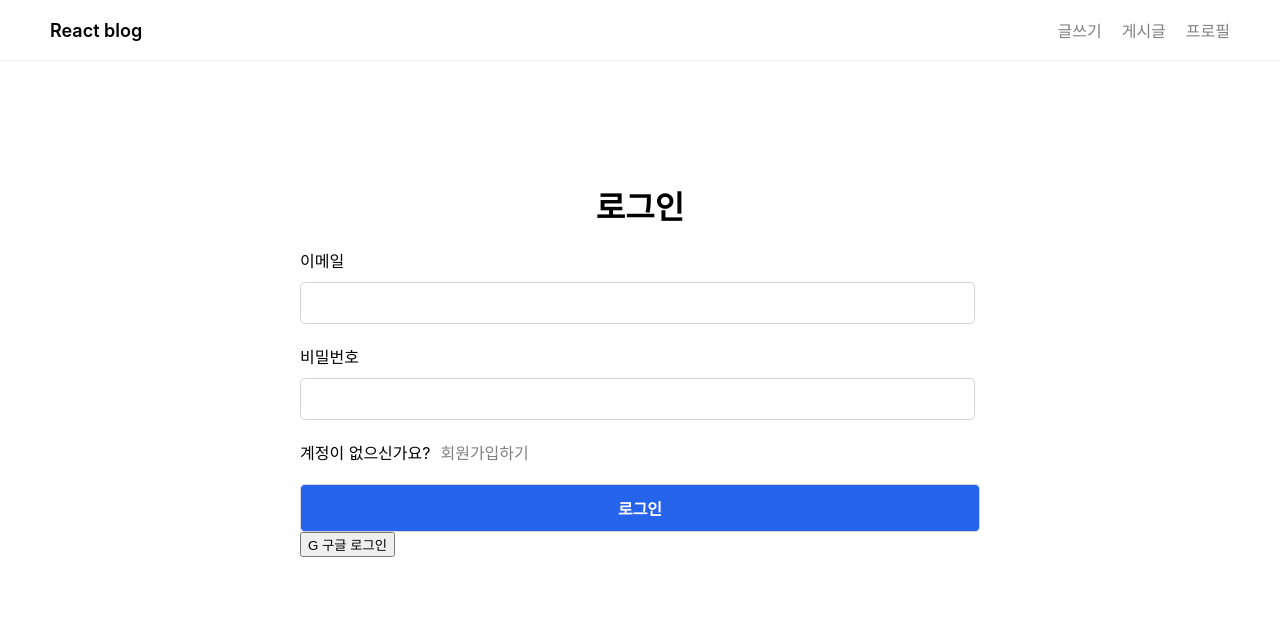
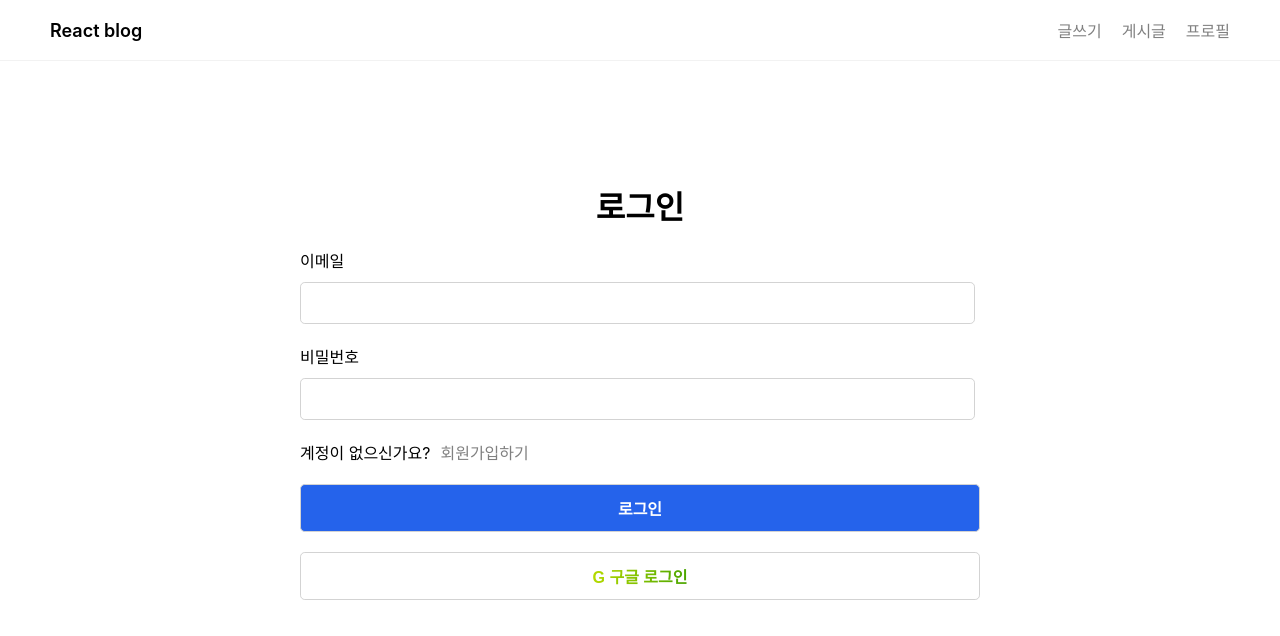
Before and after one commit to Ralto13/blog-app, a React (Create React App) app: page /login in a window 1280 px wide. Shown: the top 636 px of the page. Built offline with nearby package versions, Linux system fonts and the light colour scheme; no server answers.

Commit message:
배포전 구글 로그인 추가

```diff
--- a/src/components/LoginForm.tsx
+++ b/src/components/LoginForm.tsx
@@ -108,7 +108,7 @@ export default function LoginForm() {
           <input type="submit" value="로그인" className="form__btn--submit" />
         </div>
         <div className="form__block">
-          <button type="button" className="form__btn--social" onClick={onClickSignInGoogle}> G 구글 로그인</button>
+          <input type="button" className="form__btn--submit google" onClick={onClickSignInGoogle} value="G 구글 로그인"/>
         </div>
       </form>
     </>
--- a/src/index.css
+++ b/src/index.css
@@ -431,7 +431,7 @@ input:checked + .carousel__slide-container .nav label {
   margin-top: 20px;
 }
 
-.form .form__btn--submit {
+.form .form__btn--submit{
   width: 100%;
   height: 48px;
   font-weight: 600;
@@ -442,6 +442,14 @@ input:checked + .carousel__slide-container .nav label {
   font-size: 16px;
   background-color: #2563eb;
   color: white;
+  margin-bottom: 20px;
+}
+
+.form .form__btn--submit.google {
+  background: linear-gradient(to right, red, yellow, green, blue);
+  -webkit-background-clip: text;
+  color: transparent;
+  font-weight: bold;
 }
 
 .form .form__btn--submit:hover,
```
